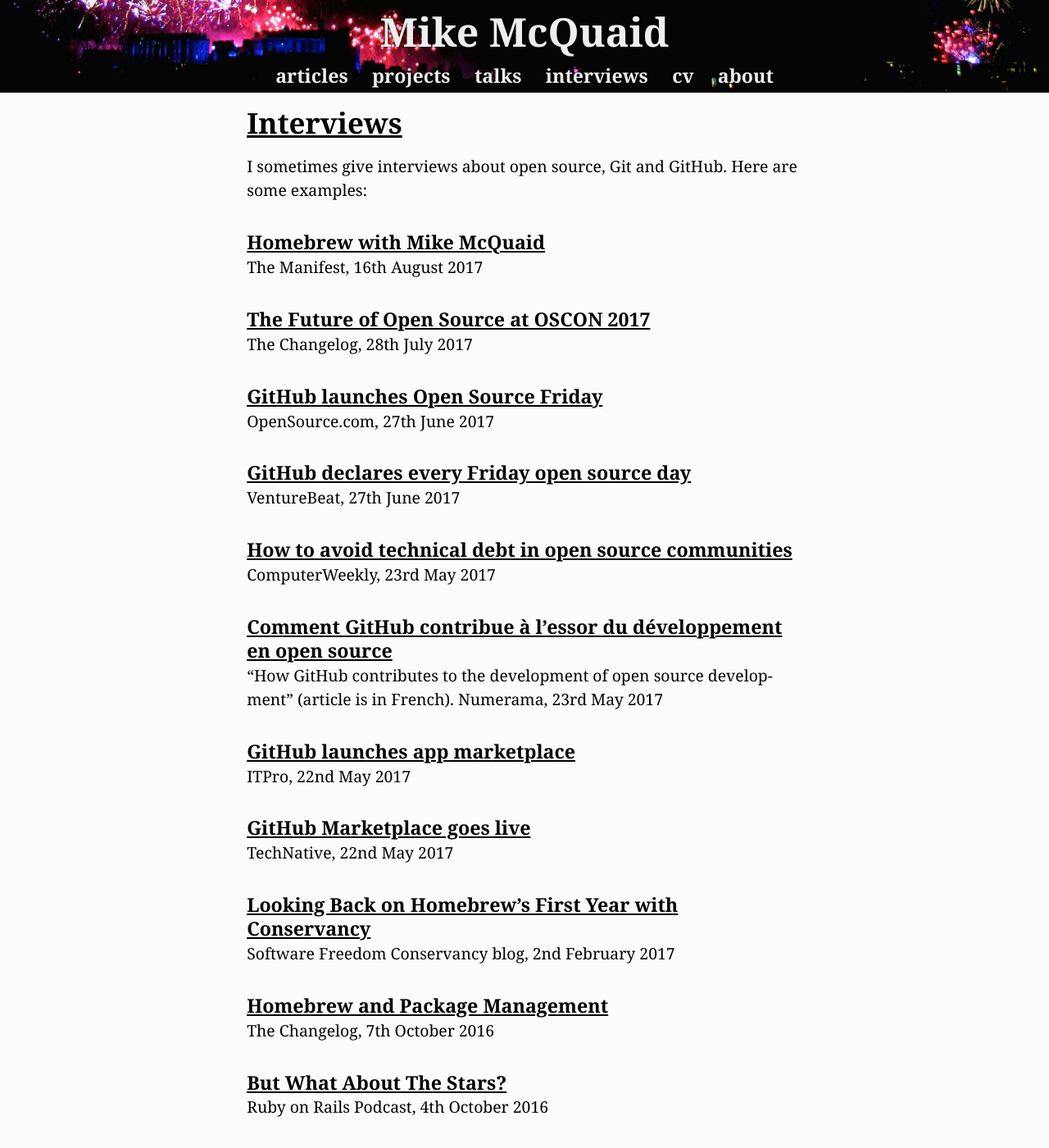
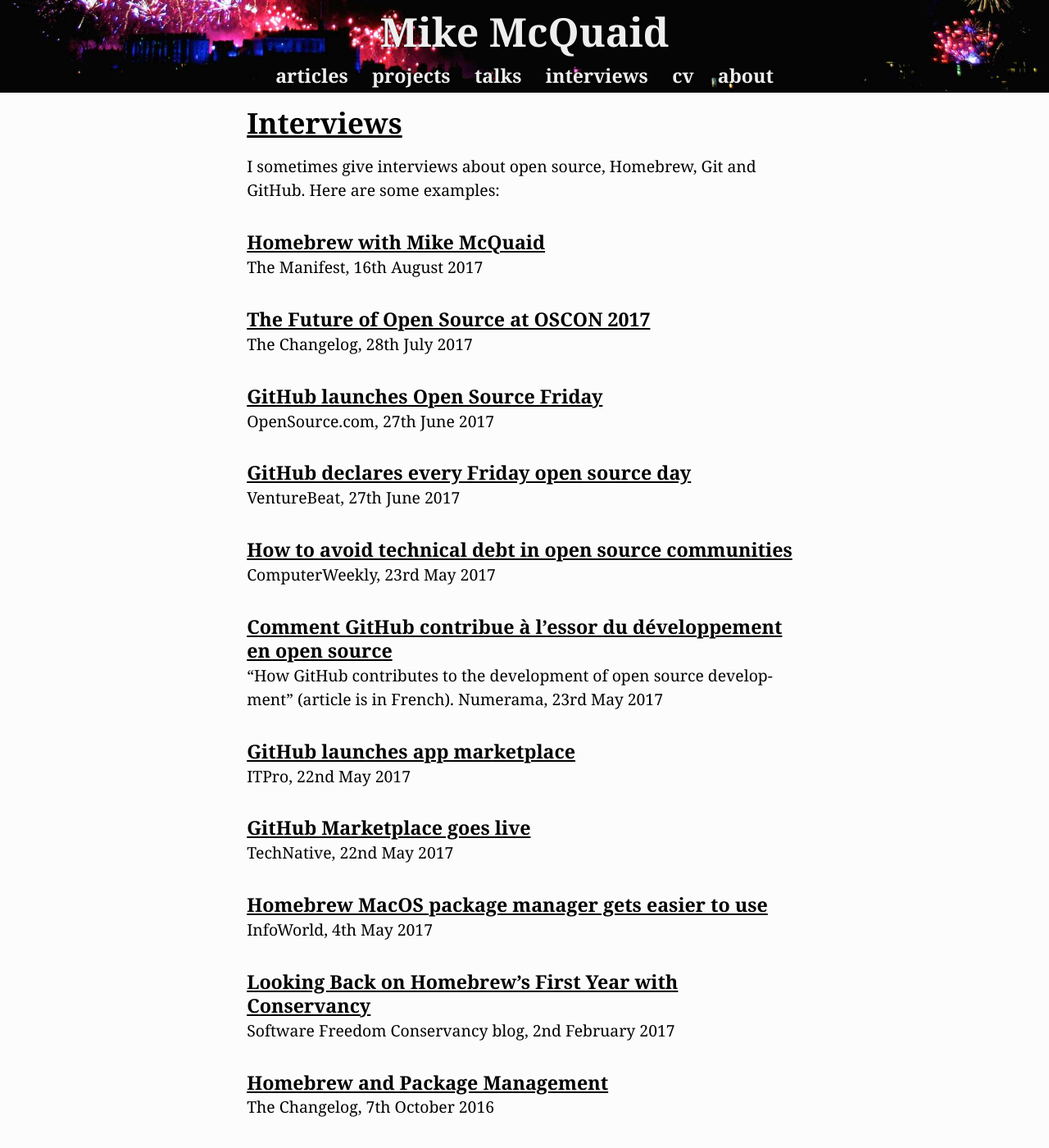
Before and after one commit to MikeMcQuaid/mikemcquaid.com, a Jekyll site: the page built from interviews.md, in a window 1280 px wide and 1400 px high. Shown: the whole window at 82% size. Built offline with Jekyll 4.4.1, drawn with Linux system fonts in a browser that asks for light colours.

Commit message:
interviews: add Homebrew InfoWorld interview.

```diff
--- a/interviews.md
+++ b/interviews.md
@@ -3,7 +3,7 @@
 layout: page
 redirect_from: /press
 ---
-I sometimes give interviews about open source, Git and GitHub. Here are some examples:
+I sometimes give interviews about open source, Homebrew, Git and GitHub. Here are some examples:
 
 #### [Homebrew with Mike McQuaid](https://manifest.fm/1)
 The Manifest, 16th August 2017
@@ -29,6 +29,9 @@
 #### [GitHub Marketplace goes live](https://www.technative.io/github-marketplace-goes-live/)
 TechNative, 22nd May 2017
 
+#### [Homebrew MacOS package manager gets easier to use](https://www.infoworld.com/article/3194236/development-tools/homebrew-macos-package-manager-gets-easier-to-use.html)
+InfoWorld, 4th May 2017
+
 #### [Looking Back on Homebrew’s First Year with Conservancy](https://sfconservancy.org/blog/2017/feb/02/homebrew-year-in-review/)
 Software Freedom Conservancy blog, 2nd February 2017
 
```
